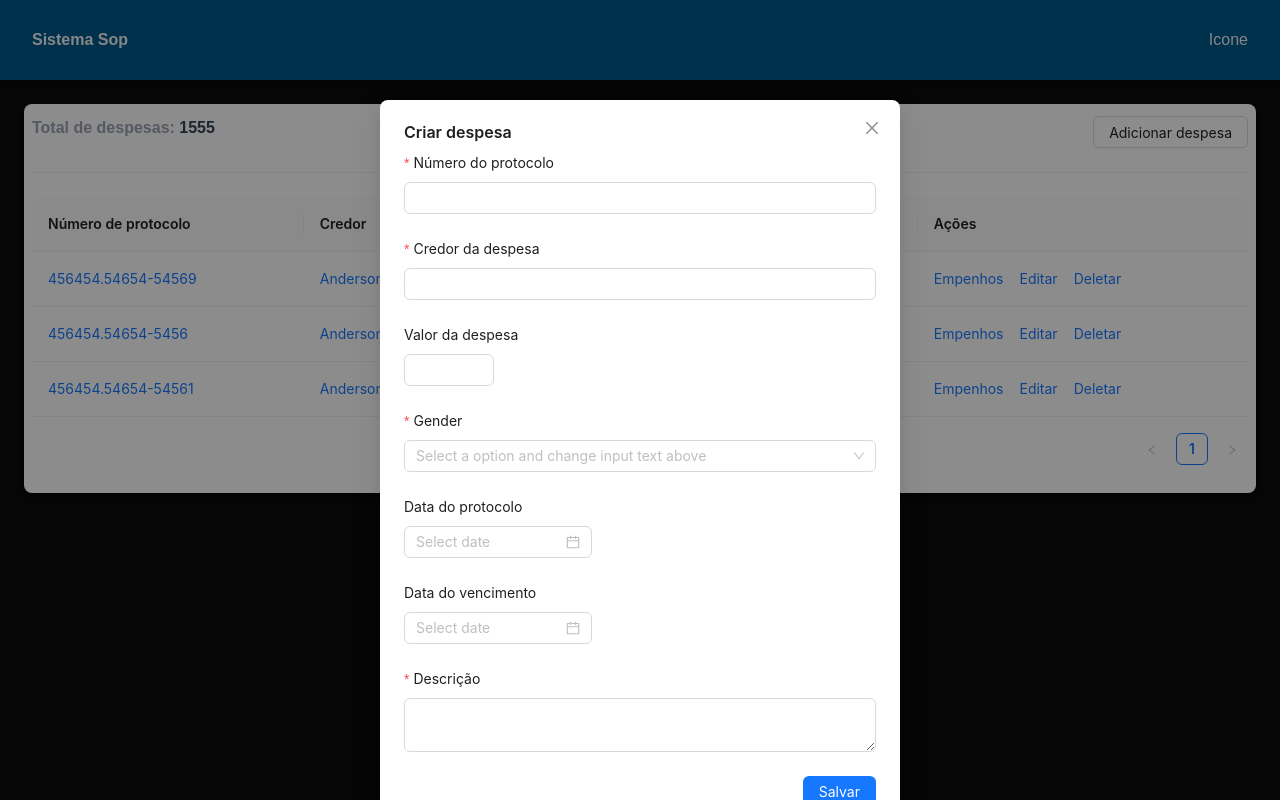
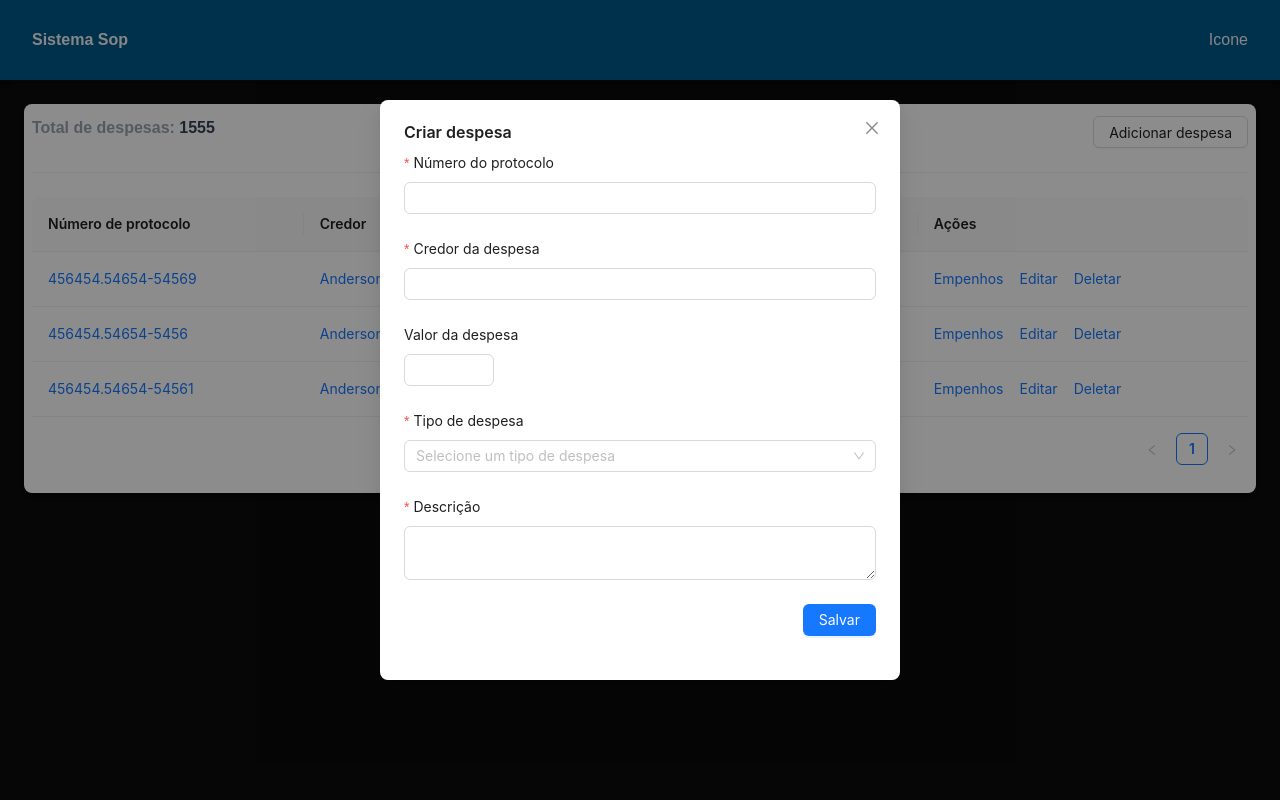
Before and after one commit to anderson-alves427/front-sop, a Next.js app: page / in a window 1280 px wide. Both pictures are taken after a click on the button "Adicionar despesa". Built offline with nearby package versions, Linux system fonts and the light colour scheme; what @ant-design/nextjs-registry would draw is missing.

Commit message:
feat: alter modal to edit and delete

```diff
--- a/src/components/addNewDespesa/index.tsx
+++ b/src/components/addNewDespesa/index.tsx
@@ -14,6 +14,7 @@ export default function AddNewDespesa() {
         handleClose={() => setIsModalOpen(false)}
         isModalOpen={isModalOpen}
         title="Criar despesa"
+        footer
       >
         <FormDespesa />
       </GenericModal>
--- a/src/components/formDespesa/index.tsx
+++ b/src/components/formDespesa/index.tsx
@@ -1,16 +1,37 @@
 "use client";
 
 import { IDespesa } from "@/interfaces/IDespesa";
-import { Button, DatePicker, Form, Input, InputNumber, Select } from "antd";
+import { Button, Form, Input, InputNumber, Select } from "antd";
+import { useEffect } from "react";
 
 const { Option } = Select;
 
-export default function FormDespesa() {
+interface FormDespesaProps {
+  despesa?: IDespesa;
+}
+
+export default function FormDespesa({ despesa }: FormDespesaProps) {
   const [form] = Form.useForm();
 
   const onFinish = (values: IDespesa) => {
     console.log(values.valorDespesa);
   };
+
+  useEffect(() => {
+    if (despesa) {
+      form.setFieldsValue({
+        id: despesa.id,
+        numeroProtocolo: despesa.numeroProtocolo,
+        credorDespesa: despesa.credorDespesa,
+        tipoDespesa: despesa.tipoDespesa,
+        dataProtocolo: despesa.dataProtocolo,
+        dataVencimento: despesa.dataVencimento,
+        valorDespesa: despesa.valorDespesa,
+        descricao: despesa.descricao,
+        status: despesa.status,
+      });
+    }
+  }, [despesa, form]);
 
   return (
     <Form layout="vertical" form={form} onFinish={onFinish}>
@@ -38,22 +59,27 @@ export default function FormDespesa() {
       <Form.Item label="Valor da despesa" name="valorDespesa">
         <InputNumber />
       </Form.Item>
-      <Form.Item name="gender" label="Gender" rules={[{ required: true }]}>
+      <Form.Item
+        name="tipoDespesa"
+        label="Tipo de despesa"
+        rules={[{ required: true }]}
+      >
         <Select
-          placeholder="Select a option and change input text above"
+          placeholder="Selecione um tipo de despesa"
           allowClear
+          value={form.getFieldValue("tipoDespesa")}
         >
           <Option value="OBRA_EDIFICACAO">Obra de edificação</Option>
           <Option value="OBRA_RODOVIAS">Obra de rodovias</Option>
           <Option value="OUTROS">Outros</Option>
         </Select>
       </Form.Item>
-      <Form.Item label="Data do protocolo" name="dataProtocolo">
+      {/* <Form.Item label="Data do protocolo" name="dataProtocolo">
         <DatePicker />
       </Form.Item>
       <Form.Item label="Data do vencimento" name="dataVencimento">
         <DatePicker />
-      </Form.Item>
+      </Form.Item> */}
       <Form.Item
         label="Descrição"
         name="descricao"
--- a/src/components/listDespesa/index.tsx
+++ b/src/components/listDespesa/index.tsx
@@ -4,18 +4,20 @@ import { IDespesa } from "@/interfaces/IDespesa";
 import { Space, Table, TableProps } from "antd";
 import { useState } from "react";
 import GenericModal from "../genericModal";
+import FormDespesa from "../formDespesa";
 
 interface ListDespesaProps {
   despesas: IDespesa[];
 }
 
 export default function ListDespesa({ despesas }: ListDespesaProps) {
-  const [selectedDespesa, setSelectedDespesa] = useState<IDespesa | null>(null);
+  const [selectedDespesa, setSelectedDespesa] = useState<IDespesa>();
   const [isOpenModalDelete, setIsOpenModalDelete] = useState(false);
   const [isOpenModalEdit, setIsOpenModalEdit] = useState(false);
 
-  const handleClickEditDespesa = (id: string) => {
-    console.log("Edit despesa", id);
+  const handleClickEditDespesa = (despesa: IDespesa) => {
+    setSelectedDespesa(despesa);
+    setIsOpenModalEdit(true);
   };
 
   const handleClickDeleteDespesa = (despesa: IDespesa) => {
@@ -50,8 +52,8 @@ export default function ListDespesa({ despesas }: ListDespesaProps) {
     },
     {
       title: "Status",
-      dataIndex: "statusDespesa",
-      key: "statusDespesa",
+      dataIndex: "status",
+      key: "status",
       render: (text) => <a>{text}</a>,
     },
     {
@@ -60,7 +62,7 @@ export default function ListDespesa({ despesas }: ListDespesaProps) {
       render: (_, row) => (
         <Space size="middle">
           <a>Empenhos</a>
-          <a onClick={() => handleClickEditDespesa(row.id)}>Editar</a>
+          <a onClick={() => handleClickEditDespesa(row)}>Editar</a>
           <a onClick={() => handleClickDeleteDespesa(row)}>Deletar</a>
         </Space>
       ),
@@ -84,6 +86,14 @@ export default function ListDespesa({ despesas }: ListDespesaProps) {
           selectedDespesa?.numeroProtocolo || ""
         }?`}</div>
       </GenericModal>
+      <GenericModal
+        handleClose={() => setIsOpenModalEdit(false)}
+        isModalOpen={isOpenModalEdit}
+        title="Editar"
+        footer
+      >
+        <FormDespesa despesa={selectedDespesa} />
+      </GenericModal>
     </>
   );
 }
--- a/src/mocks/despesasMock.ts
+++ b/src/mocks/despesasMock.ts
@@ -31,7 +31,7 @@ const despesasMock: IDespesa[] = [
     descricao: "Descrição",
     numeroProtocolo: "456454.54654-54561",
     status: "teste",
-    tipoDespesa: "OBRAS_EDIFICACAO",
+    tipoDespesa: "OUTROS",
     valorDespesa: 70,
   },
 ];
```
